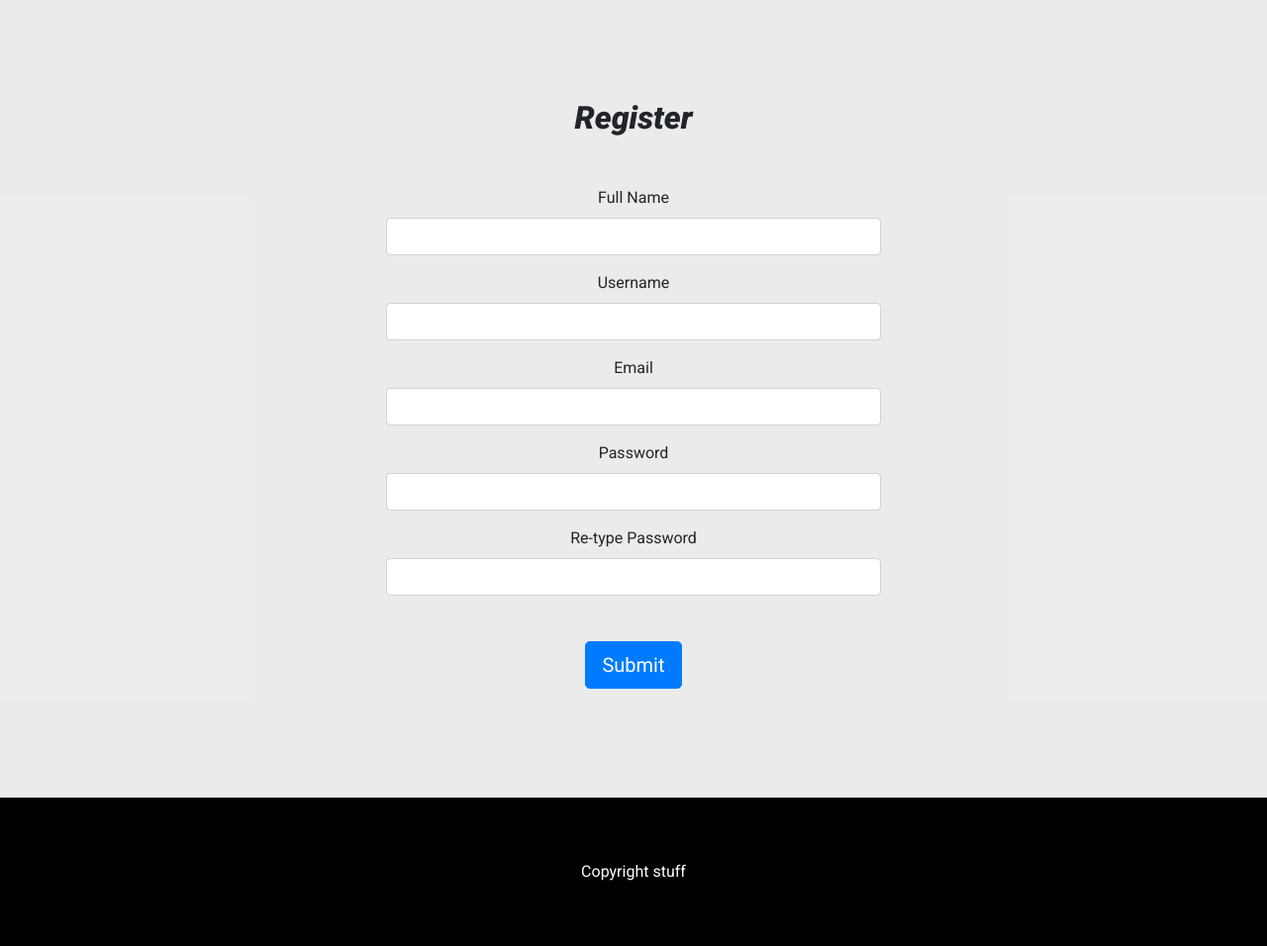
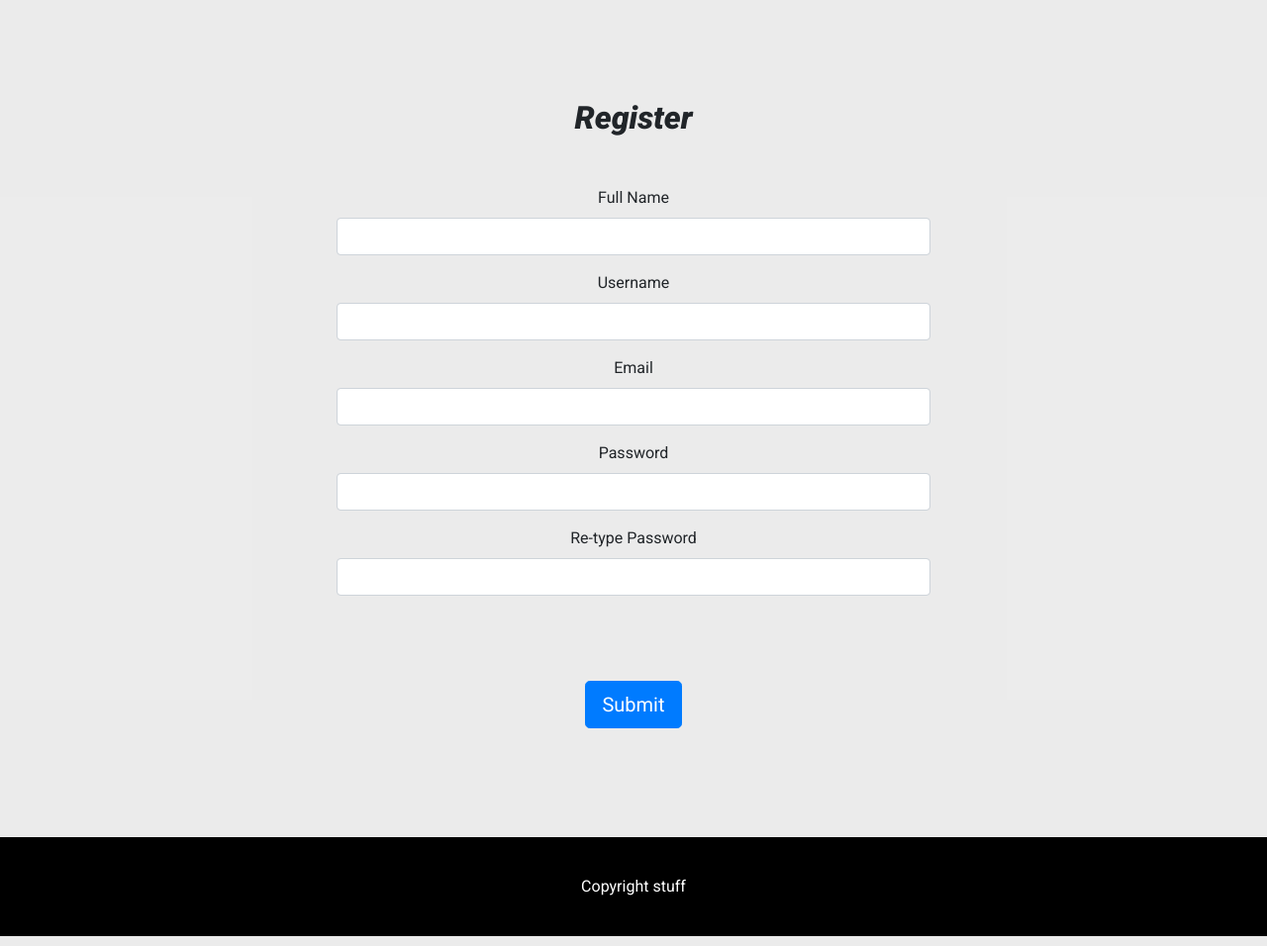
Before and after one commit to amamdouh1939/blog_app, a Flask app: page /register in a window 1280 px wide. Shown: the part 56-1012 px from the top of the page at 99% size. Run offline with Flask 2, Linux system fonts and the light colour scheme; some libraries are stand-ins or nearby versions.

Commit message:
Added min-height to <main>

```diff
--- a/static/css/base.css
+++ b/static/css/base.css
@@ -35,8 +35,10 @@
     margin: 30px; }
 
 main {
-  padding: 100px;
-  background-color: rgba(66, 66, 66, 0.1); }
+  padding-top: 100px;
+  padding-bottom: 100px;
+  background-color: rgba(66, 66, 66, 0.1);
+  min-height: 500px; }
   main h2 {
     font-weight: 900;
     font-style: italic;
@@ -59,9 +61,9 @@
 
 footer {
   background: #000;
-  height: 150px;
+  height: 100px;
   color: #fff;
-  line-height: 150px; }
+  line-height: 100px; }
 
 input[type=submit] {
   margin-top: 30px; }
@@ -69,6 +71,7 @@
 .password-warning {
   margin-top: 10px;
   color: red;
-  font-weight: 700; }
+  font-weight: 700;
+  height: 30px; }
 
 /*# sourceMappingURL=base.css.map */
--- a/static/css/base.scss
+++ b/static/css/base.scss
@@ -66,8 +66,10 @@
 // Main
 
 main {
-    padding: 100px;
+    padding-top: 100px;
+    padding-bottom: 100px;
     background-color: $section_background_color;
+    min-height: 500px;
 
     h2 {
         font-weight: 900;
@@ -102,9 +104,9 @@
 
 footer {
     background: #000;
-    height: 150px;
+    height: 100px;
     color: #fff;
-    line-height: 150px;
+    line-height: 100px;
 }
 
 input[type=submit] {
@@ -115,4 +117,5 @@
     margin-top: 10px;
     color: red;
     font-weight: 700;
+    height: 30px;
 }
```
Also changed, not shown: 1 other file.
